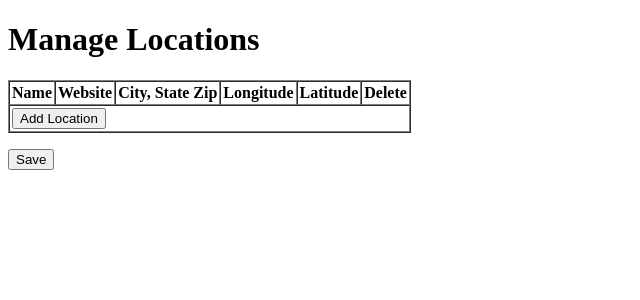
After one commit to msschwartz/davessweettooth, a PHP site: page /manage-locations.php in a window 1280 px wide. The commit adds this page. Shown: the top 300 px of the page, without its empty margins (0-640 px from the left). Run offline with PHP 8.4, Linux system fonts and the light colour scheme; data that the repository does not hold is empty; some libraries are stand-ins or nearby versions.

Commit message:
Adds a manage locations page

```diff
--- /dev/null
+++ b/manage-locations.php
@@ -0,0 +1,87 @@
+<?php
+  if( $_SERVER['REQUEST_METHOD'] == 'POST' ) {
+    $target_dir = dirname ( __FILE__ );
+    $target_file = $target_dir . "/locations.json";
+    file_put_contents( $target_file, json_encode( $_POST['locations'] ) );
+    echo 'success';
+    exit;
+  }
+?>
+<!DOCTYPE html>
+<html>
+<head>
+  <script type="text/javascript" src="//code.jquery.com/jquery-1.9.1.min.js"></script>
+  <script type="text/javascript">
+    var rowTemplate = '';
+    rowTemplate += '<tr class="location-row">';
+    rowTemplate += '  <td><input type="text" name="name" /></td>';
+    rowTemplate += '  <td><input type="text" name="website" /></td>';
+    rowTemplate += '  <td><input type="text" name="city_state_zip" /></td>';
+    rowTemplate += '  <td><input type="text" name="lat" /></td>';
+    rowTemplate += '  <td><input type="text" name="long" /></td>';
+    rowTemplate += '  <td><button class="delete-location-btn">Delete</button></td>';
+    rowTemplate += '</tr>';
+
+    $(document).on("click", "#add-location-btn", function(e) {
+      e.preventDefault();
+      $('#locations-table tbody').append( rowTemplate );
+    });
+
+    $(document).on("click", "#save-btn", function(e) {
+      e.preventDefault();
+      var locations = new Array();
+      $('.location-row').each( function() {
+        locations.push({
+          "name": $(this).find('[name="name"]').val(),
+          "website": $(this).find('[name="website"]').val(),
+          "city_state_zip": $(this).find('[name="city_state_zip"]').val(),
+          "lat": $(this).find('[name="lat"]').val(),
+          "long": $(this).find('[name="long"]').val()
+        });
+      });
+      $.post( "/manage-locations.php", { locations : locations }, function( result ) {
+        alert( result );
+      });
+    });
+
+    $(document).on("click", ".delete-location-btn", function(e) {
+      e.preventDefault();
+      $(this).parents('.location-row').remove();
+    });
+  </script>
+</head>
+<body>
+  <h1>Manage Locations</h1>
+  <table id="locations-table" border="1" cellpadding="2" cellspacing="0">
+    <thead>
+      <tr>
+        <th>Name</th>
+        <th>Website</th>
+        <th>City, State Zip</th>
+        <th>Longitude</th>
+        <th>Latitude</th>
+        <th>Delete</th>
+      </tr>
+    </thead>
+    <tbody>
+      <?php $locations = json_decode( file_get_contents( "locations.json" ) ); ?>
+      <?php foreach ( $locations as $location ) : ?>
+        <tr class="location-row">
+          <td><input name="name" value="<?php echo $location->name; ?>" /></td>
+          <td><input name="website" value="<?php echo $location->website; ?>" /></td>
+          <td><input name="city_state_zip" value="<?php echo $location->city_state_zip; ?>" /></td>
+          <td><input name="lat" value="<?php echo $location->lat; ?>" /></td>
+          <td><input name="long" value="<?php echo $location->long; ?>" /></td>
+          <td><button class="delete-location-btn">Delete</button></td>
+        </tr>
+      <?php endforeach; ?>
+    </tbody>
+    <tfoot>
+      <tr>
+        <td colspan="6"><button id="add-location-btn">Add Location</button></td>
+      </tr>
+    </tfoot>
+  </table>
+  <p><button id="save-btn">Save</button></p>
+</body>
+</html>
```
Also changed, not shown: index.php (+1 -23 lines), locations.csv (deleted, +0 -27 lines), 1 other file.
